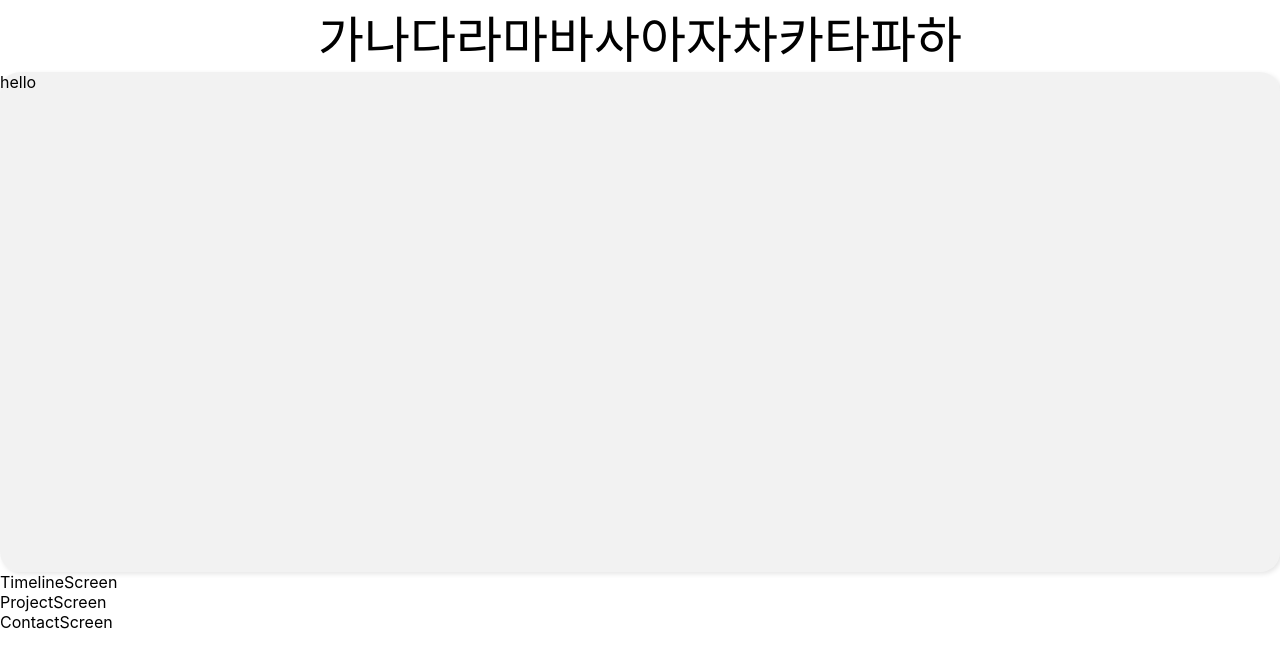
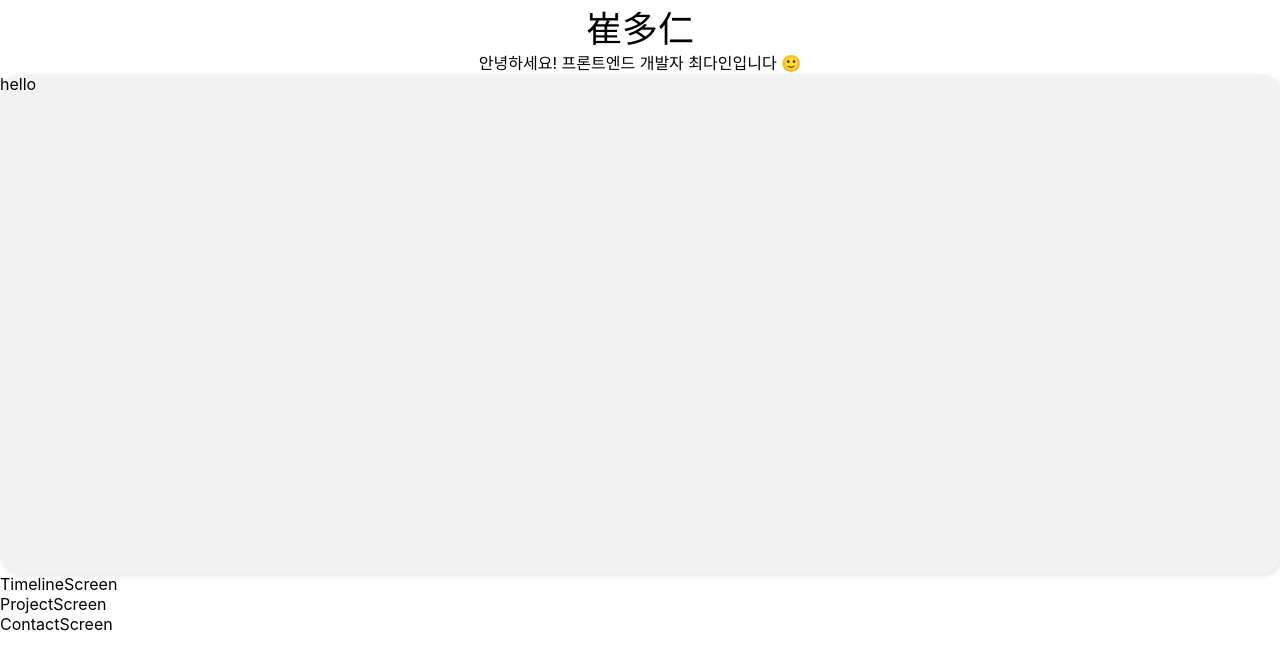
Before and after one commit to da-in/resume, a React (Create React App) app: page / in a window 1280 px wide. Shown: the top 670 px of the page. Built offline with nearby package versions, Linux system fonts and the light colour scheme.

Commit message:
:sparkles: Title Typing Effect
Title Typing Effect #2

```diff
--- a/src/components/Containers.js
+++ b/src/components/Containers.js
@@ -2,6 +2,8 @@ import styled from 'styled-components';
 
 export const MainContainer = styled.div`
     display: flex;
-    width: 100%;
     justify-content: center;
+    margin: 0px 100px 0px 100px;
+    align-items: center;
+    flex-direction: column;
 `;
--- a/src/components/Title.js
+++ b/src/components/TypeTitle.js
@@ -2,12 +2,13 @@ import React, { useEffect, useRef, useState } from 'react';
 import styled from 'styled-components';
 
 const TitleDiv = styled.div`
-    font-size: ${({ theme }) => theme.fontSizes.titleSize};
+    font-size: ${({ theme }) => theme.fontSizes.title};
+    height: 50px;
 `;
 
-const TEXT = ['가나다라마바사아자차카타파하', 'Choi Da-in', '崔多仁', 'Айсулу'];
+const TEXT = ['최다인 ', 'Choi Da-in ', '崔多仁 ', 'Айсулу '];
 
-function Title() {
+function TypeTitle() {
     const [title, setTitle] = useState('');
     const [count, setCount] = useState(0);
     const index = useRef(0);
@@ -21,8 +22,14 @@ function Title() {
                 return updated;
             });
             setCount(count + 1);
-        }, 150);
-        count === target.length && clearInterval(loop);
+        }, 300);
+        const next = () => {
+            clearInterval(loop);
+            setTitle('');
+            setCount(0);
+            index.current = (index.current + 1) % 4;
+        };
+        count === target.length && next();
         return () => {
             clearInterval(loop);
         };
@@ -30,4 +37,4 @@ function Title() {
     return <TitleDiv>{title}</TitleDiv>;
 }
 
-export default Title;
+export default TypeTitle;
--- a/src/screens/MainScreens.js
+++ b/src/screens/MainScreens.js
@@ -1,11 +1,12 @@
 import React from 'react';
 import { MainContainer } from '../components/Containers';
-import Title from '../components/Title';
+import TypeTitle from '../components/TypeTitle';
 
 function MainScreen() {
     return (
         <MainContainer>
-            <Title />
+            <TypeTitle />
+            <div>안녕하세요! 프론트엔드 개발자 최다인입니다 🙂</div>
         </MainContainer>
     );
 }
--- a/src/theme.js
+++ b/src/theme.js
@@ -7,7 +7,7 @@ const fontSizes = {
     xl: '20px',
     xxl: '22px',
     xxxl: '24px',
-    titleSize: '50px',
+    title: '36px',
 };
 
 const theme = {
```
